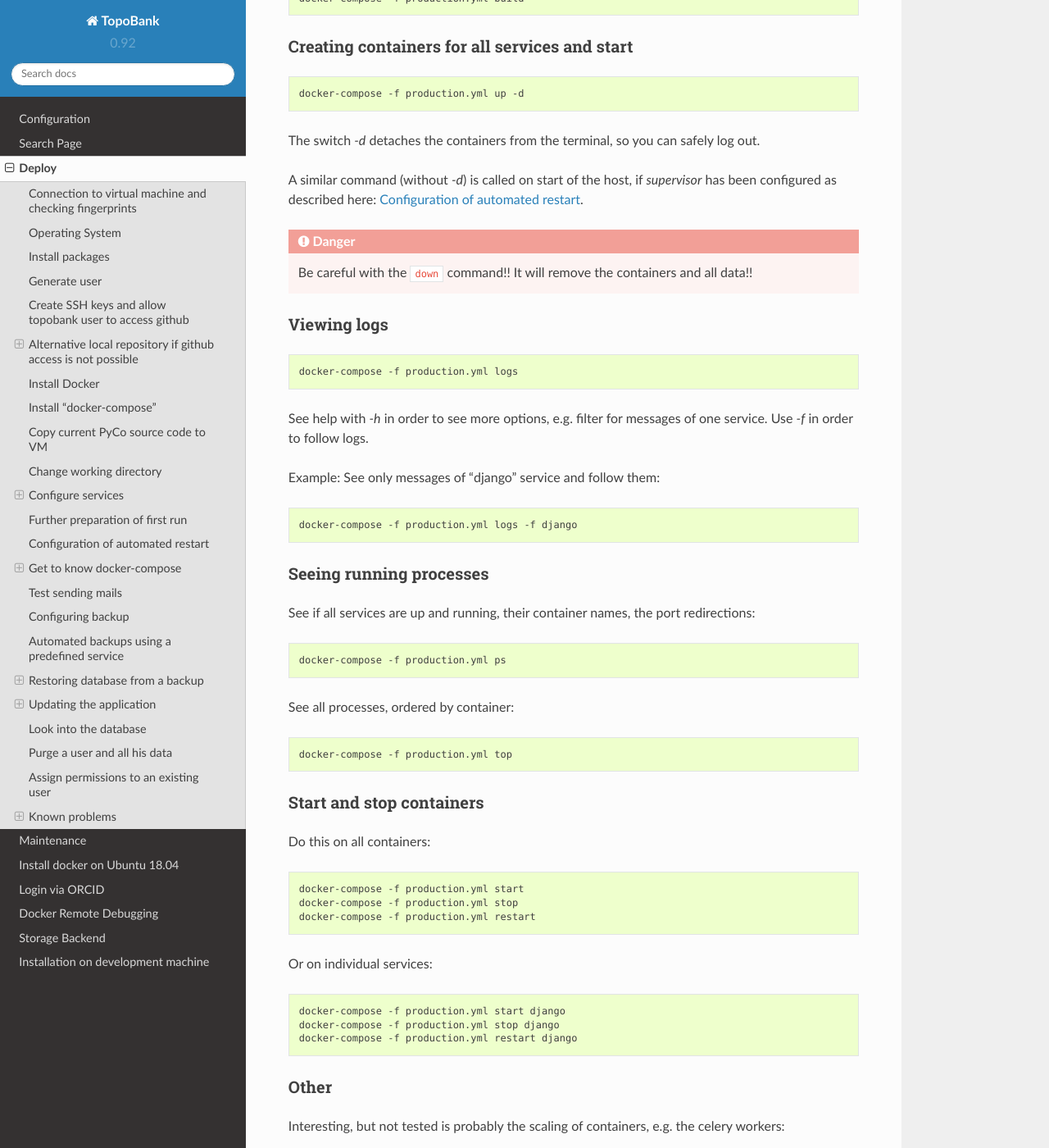
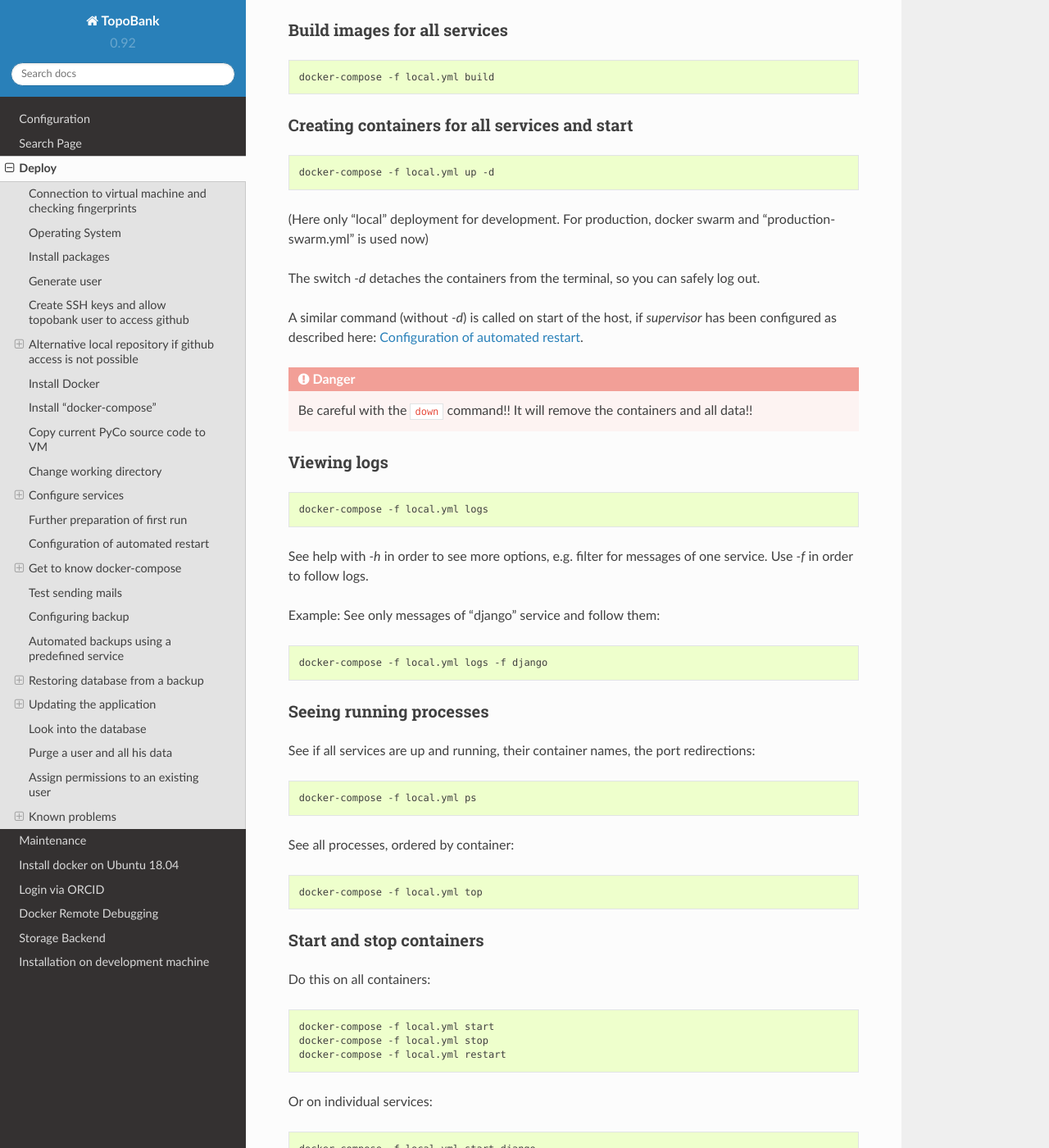
Before and after one commit to ContactEngineering/topobank, a Sphinx documentation site: the page built from docs/deploy.rst, in a window 1280 px wide and 1400 px high, scrolled down 12056 px. Shown: the whole window at 82% size. Built offline with Sphinx 7.4.7 and the Read the Docs theme 2.0.0, drawn with Linux system fonts in a browser that asks for light colours; some of the changed text lies outside the part shown.

Commit message:
DOC: Hint that documentation needs to be revised.
The use of docker-compose with production.yml is outdated.

```diff
--- a/docs/deploy.rst
+++ b/docs/deploy.rst
@@ -1,5 +1,11 @@
 Deploy
 ========
+
+**CAUTION: This document is a bit outdated since
+it uses the production.yml file and is related to
+the use of docker-compose in production. We now use docker swarm
+and this procedure here needs to be revised.**
+
 
 This is where you describe how the project is deployed in production.
 
@@ -463,6 +469,8 @@
 
 These settings are recognized by the "postgres" service and then used to automatically create a user+database.
 
+
+
 .. _first-run:
 
 Further preparation of first run
@@ -624,24 +632,27 @@
 .. code:: bash
 
    cd topobank
-   docker-compose -f production.yml -h
+   docker-compose -f local.yml -h
 
 In the following sections, we list here some important commands.
-You have to be in the subdirectory where the docker-compose file (here `production.yaml`) is.
+You have to be in the subdirectory where the docker-compose file (here `local.yaml`) is.
 
 Build images for all services
 .............................
 
 .. code:: bash
 
-   docker-compose -f production.yml build
+   docker-compose -f local.yml build
 
 Creating containers for all services and start
 ..............................................
 
 .. code:: bash
 
-   docker-compose -f production.yml up -d
+   docker-compose -f local.yml up -d
+
+(Here only "local" deployment for development. For production, docker swarm and "production-swarm.yml"
+is used now)
 
 The switch `-d` detaches the containers from the terminal, so you can safely log out.
 
@@ -657,7 +668,7 @@
 
 .. code:: bash
 
-   docker-compose -f production.yml logs
+   docker-compose -f local.yml logs
 
 See help with `-h` in order to see more options, e.g. filter for messages of one service.
 Use `-f` in order to follow logs.
@@ -666,7 +677,7 @@
 
 .. code:: bash
 
-   docker-compose -f production.yml logs -f django
+   docker-compose -f local.yml logs -f django
 
 Seeing running processes
 ........................
@@ -675,13 +686,13 @@
 
 .. code:: bash
 
-   docker-compose -f production.yml ps
+   docker-compose -f local.yml ps
 
 See all processes, ordered by container:
 
 .. code:: bash
 
-   docker-compose -f production.yml top
+   docker-compose -f local.yml top
 
 Start and stop containers
 .........................
@@ -690,17 +701,17 @@
 
 .. code:: bash
 
-   docker-compose -f production.yml start
-   docker-compose -f production.yml stop
-   docker-compose -f production.yml restart
+   docker-compose -f local.yml start
+   docker-compose -f local.yml stop
+   docker-compose -f local.yml restart
 
 Or on individual services:
 
 .. code:: bash
 
-   docker-compose -f production.yml start django
-   docker-compose -f production.yml stop django
-   docker-compose -f production.yml restart django
+   docker-compose -f local.yml start django
+   docker-compose -f local.yml stop django
+   docker-compose -f local.yml restart django
 
 Other
 .....
@@ -709,9 +720,7 @@
 
 .. code:: bash
 
-   docker-compose -f production.yml scale celeryworker=4
-
-
+   docker-compose -f local.yml scale celeryworker=4
 
 
 
@@ -722,7 +731,7 @@
 
 .. code::bash
 
-    $ docker-compose -f production.yml run --rm django python manage.py shell
+    $ docker-compose -f local.yml run --rm django python manage.py shell
     >>> from django.core.mail import send_mail
     >>> send_mail('test subject','test body','topobank@imtek.uni-freiburg.de',['roettger@tf.uni-freiburg.de'])
 
@@ -732,7 +741,7 @@
 
 .. code:: bash
 
-    $ docker-compose -f production.yml run --rm django python manage.py shell -c "from django.core.mail import send_mail;send_mail('test','','topobank@imtek.uni-freiburg.de',['roettger@tf.uni-freiburg.de'])"
+    $ docker-compose -f local.yml run --rm django python manage.py shell -c "from django.core.mail import send_mail;send_mail('test','','topobank@imtek.uni-freiburg.de',['roettger@tf.uni-freiburg.de'])"
 
 .. todo:: currently this results in "[Errno 99] Cannot assign requested address"
 
@@ -807,7 +816,7 @@
 
 .. code:: bash
 
-    docker-compose -f production.yml stop
+    docker-compose -f local.yml stop
 
 Start only the postgresql part:
 
@@ -830,7 +839,7 @@
 
 .. code:: bash
 
-    docker-compose -f production.yml up -d
+    docker-compose -f local.yml up -d
 
 The application should work with the restored database.
 Be aware that there could be inconsistencies:
@@ -1314,4 +1323,4 @@
   docker container rm topobank_postgres_1
   docker system prune
   docker volume rm $(docker volume ls -qf dangling=true)
-  docker-compose -f production.yml build
+  docker-compose -f production-swarm.yml build
```
